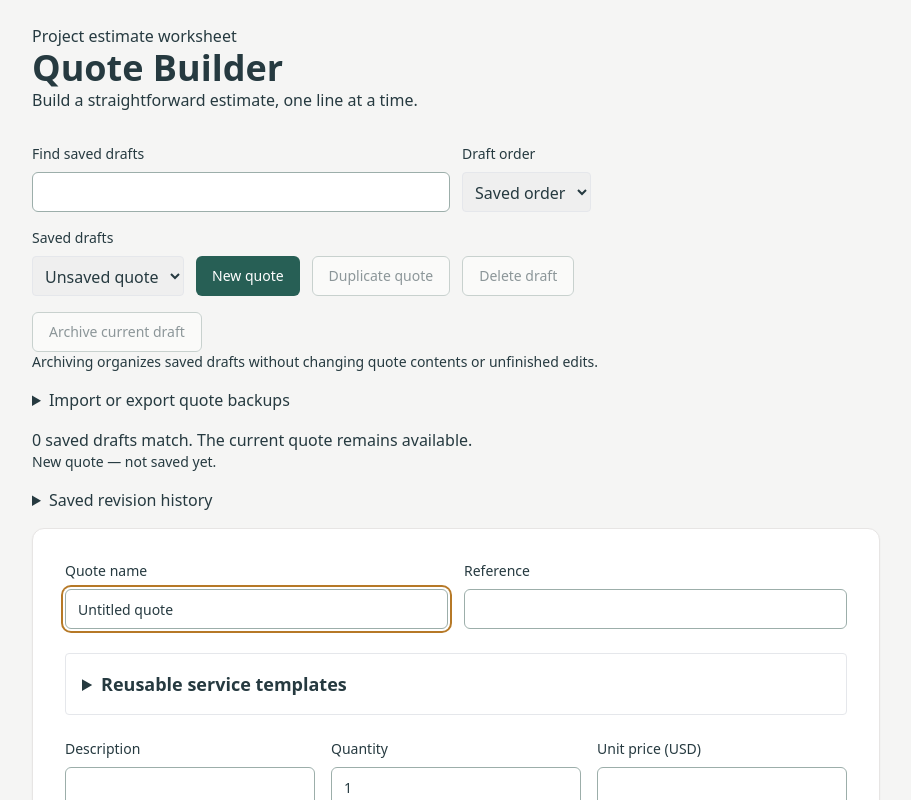
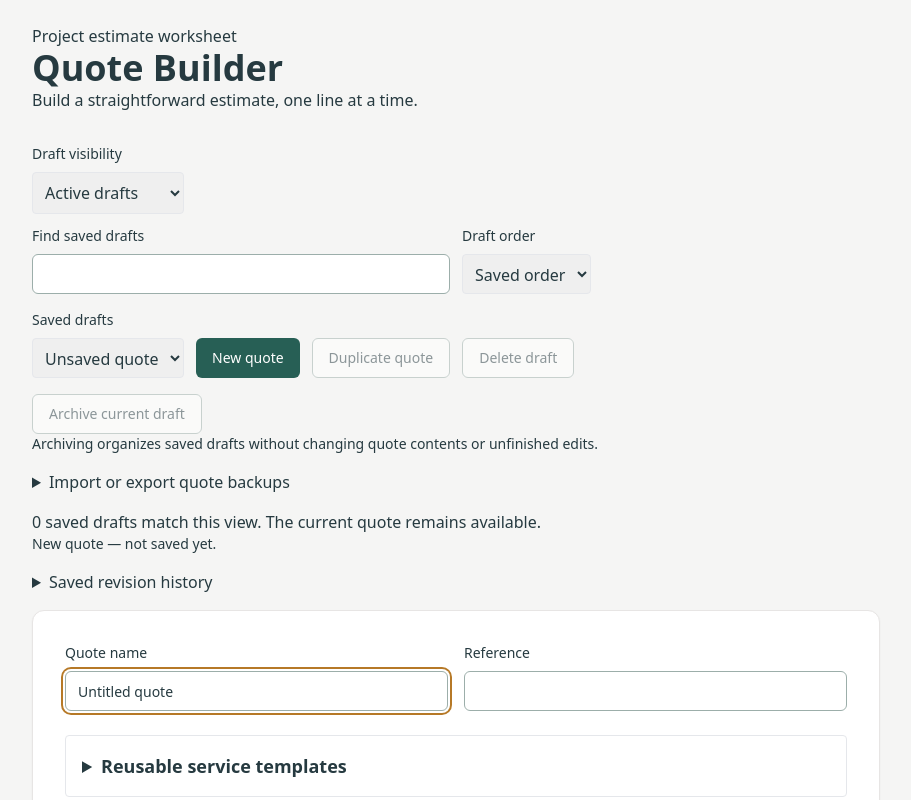
Before and after one commit to kirkduchesne/quote-builder, a Next.js app: page / in a window 1280 px wide. Shown: the top 800 px of the page, without its empty margins (184-1095 px from the left). Built offline with nearby package versions, Linux system fonts and the light colour scheme.

Commit message:
feat: add archive scope selector

```diff
--- a/components/draft-workspace.tsx
+++ b/components/draft-workspace.tsx
@@ -1,4 +1,5 @@
 'use client';
+import { visibleDrafts } from '@/lib/organization';
 import { useOrganization } from '@/components/use-organization';
 import { useEffect, useRef, useState } from 'react';
 import { RevisionHistory } from '@/components/revision-history';
@@ -22,6 +23,7 @@ const storageKey = 'quote-builder-drafts-v1';
 export function DraftWorkspace() {
   const organizationState = useOrganization();
   const savedRaw = useRef<string | null>(null);
+  const [archiveScope, setArchiveScope] = useState('active');
   const [search, setSearch] = useState('');
   const [order, setOrder] = useState('added');
   const importBusy = useRef(false);
@@ -224,6 +226,12 @@ export function DraftWorkspace() {
   if (!active) return <p role="status">Loading saved drafts…</p>;
   return (
     <>
+      <div className="mb-3 print:hidden">
+        <label htmlFor="archive-scope">Draft visibility</label>
+        <select id="archive-scope" className="rounded border p-2" value={archiveScope} onChange={event => setArchiveScope(event.target.value)}>
+          <option value="active">Active drafts</option><option value="archived">Archived drafts</option><option value="all">All drafts</option>
+        </select>
+      </div>
       <div className="mb-4 grid gap-3 sm:grid-cols-2 print:hidden">
         <div>
           <label htmlFor="draft-search">Find saved drafts</label>
@@ -268,7 +276,7 @@ export function DraftWorkspace() {
             {orderDrafts(
               drafts.filter(
                 (d) =>
-                  d.id === active.id || searchDrafts([d], search).length > 0
+                  d.id === active.id || (visibleDrafts([d], organizationState.organization, archiveScope).length > 0 && searchDrafts([d], search).length > 0)
               ),
               order
             ).map((d) => (
@@ -370,7 +378,7 @@ export function DraftWorkspace() {
         </p>
       ) : null}
       <p className="print:hidden">
-        {searchDrafts(drafts, search).length} saved drafts match. The current
+        {searchDrafts(visibleDrafts(drafts, organizationState.organization, archiveScope), search).length} saved drafts match this view. The current
         quote remains available.
       </p>
       {importing ? (
```
